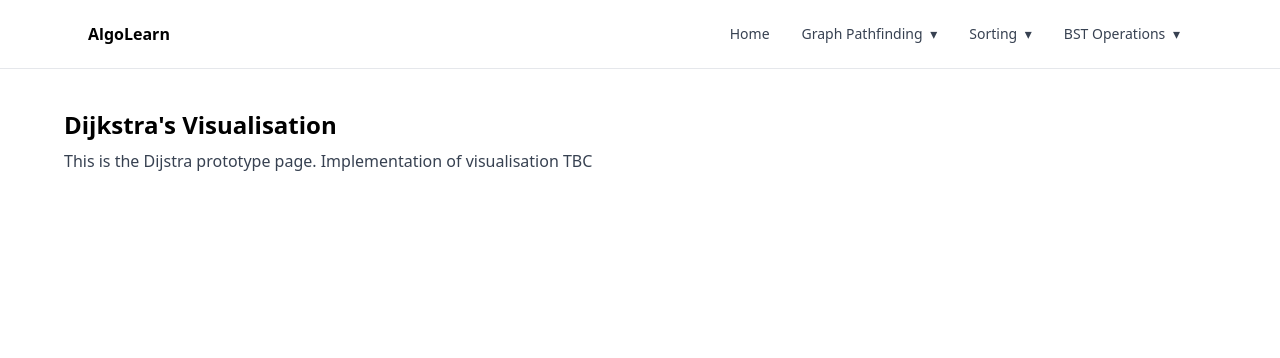
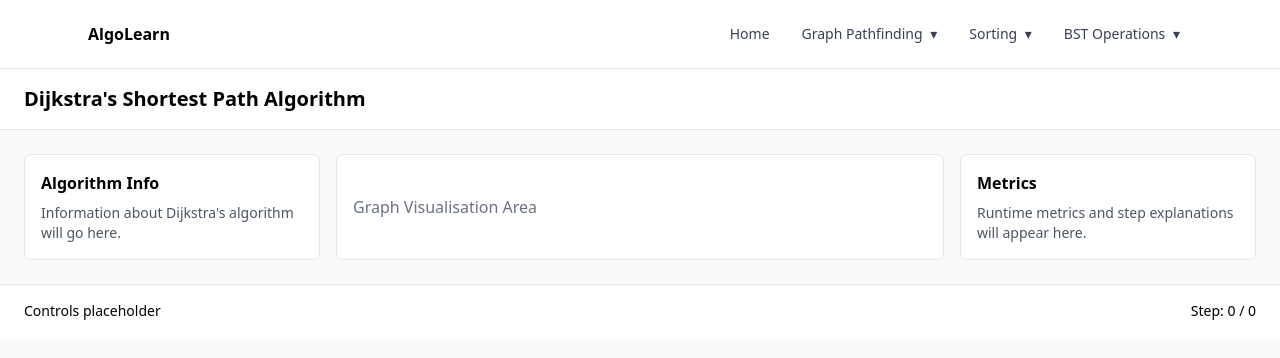
Before and after one commit to lolelolele/algorithm-learning-platform, a React (Vite) app: page /dijkstra in a window 1280 px wide. Shown: the top 358 px of the page. Built offline with nearby package versions, Linux system fonts and the light colour scheme.

Commit message:
feat: add shared algorithm layout shell + implement basic UI for dijkstra page

```diff
--- /dev/null
+++ b/src/components/AlgorithmLayout.jsx
@@ -0,0 +1,39 @@
+export default function AlgorithmLayout({
+    title,
+    leftPanel,
+    visualisation,
+    rightPanel,
+    controls,
+}) {
+    return (
+        <div className="min-h-screen bg-gray-50">
+            {/*Algorithm page header*/}
+            <header className="border-b bg-white px-6 py-4">
+                <h1 className="text-xl font-bold">{title}</h1>
+            </header>
+
+            {/*Main content area*/}
+            <main className="mx-auto grid max-w-7xl grid-cols-12 gap-4 px-6 py-6">
+                {/*Left panel*/}
+                <aside className="col-span-3 rounded-md border bg-white p-4">
+                    {leftPanel}
+                </aside>
+
+                {/*Visualisation area*/}
+                <section className="col-span-6 rounded-md border bg-white p-4">
+                    {visualisation}
+                </section>
+
+                {/*Right Panel*/}
+                <section className="col-span-3 rounded-md border bg-white p-4">
+                    {rightPanel}
+                </section>
+            </main>
+
+            {/*Bottom control bar*/}
+            <footer className="border-t bg-white px-6 py-4">
+                {controls}
+            </footer>
+        </div>
+    );
+}
--- a/src/pages/Dijkstra.jsx
+++ b/src/pages/Dijkstra.jsx
@@ -1,13 +1,36 @@
+import AlgorithmLayout from "../components/AlgorithmLayout";
+
 export default function Dijkstra() {
     return (
-        <div className="min-h-screen px-6 py-10">
-            <div className="mx-auto max-w-6xl">
-                <h1 className="text-2xl font-bold">Dijkstra's Visualisation</h1>
-                <p className="mt-2 text-gray-700">
-                    This is the Dijstra prototype page.
-                    Implementation of visualisation TBC
-                </p>
-            </div>
-        </div>
+        <AlgorithmLayout
+            title="Dijkstra's Shortest Path Algorithm"
+            leftPanel={
+                <div>
+                    <h2 className="mb-2 font-semibold">Algorithm Info</h2>
+                    <p className="text-sm text-gray-600">
+                        Information about Dijkstra's algorithm will go here.
+                    </p>
+                </div>
+            }
+            visualisation={
+                <div className="flex h-full items-center justfify-centre text-gray-500">
+                    Graph Visualisation Area
+                </div>
+            }
+            rightPanel={
+                <div>
+                    <h2 className="mb-2 font-semibold">Metrics</h2>
+                    <p className="text-sm text-gray-600">
+                        Runtime metrics and step explanations will appear here.
+                    </p>
+                </div>
+            }
+            controls={
+                <div className="flex items-center justify-between text-sm">
+                    <span>Controls placeholder</span>
+                    <span>Step: 0 / 0</span>
+                </div>
+            }
+        />
     );
 }
```
